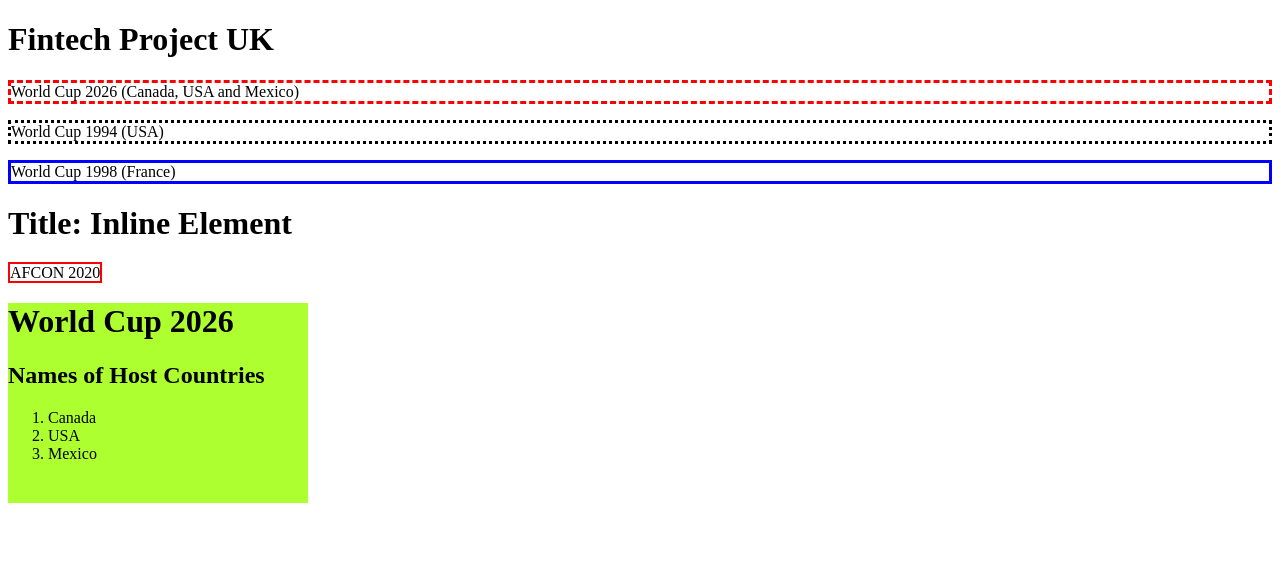
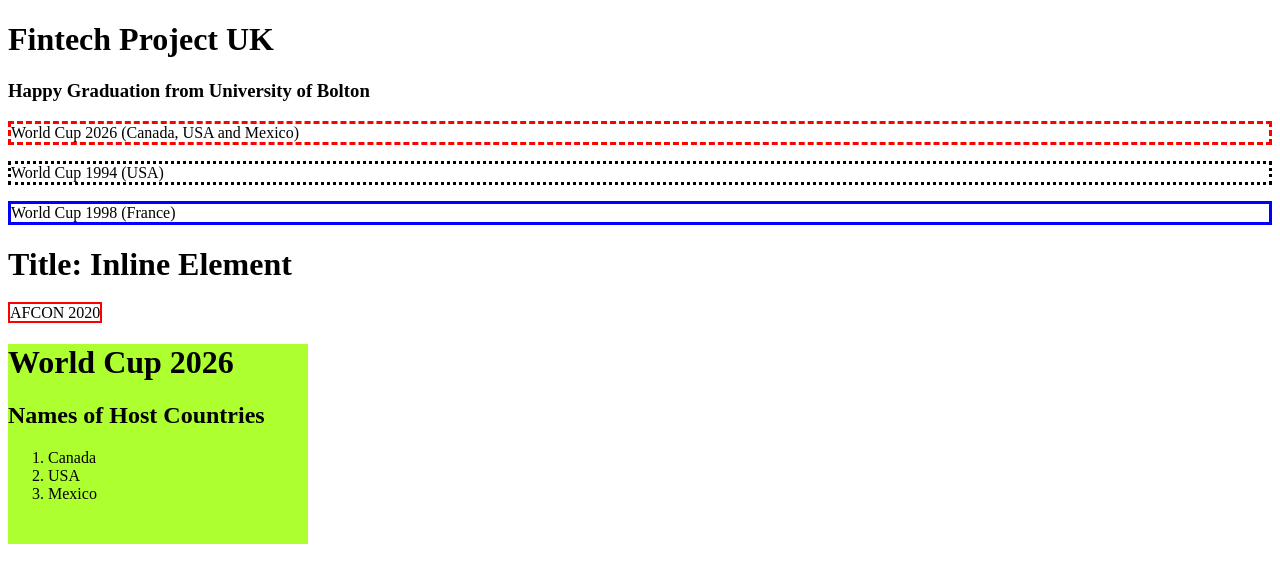
Before and after one commit to daradamidemi3/Fintech_Project, a plain HTML site: page fintech_proj/index.html in a window 1280 px wide. Drawn offline with Linux system fonts and the light colour scheme.

Commit message:
fintech version 1.0

```diff
--- a/fintech_proj/index.html
+++ b/fintech_proj/index.html
@@ -7,6 +7,7 @@
 </head>
 <body>
      <h1>Fintech Project UK</h1>
+     <h3>Happy Graduation from University of Bolton</h3>
      <p style="border: 3px dashed red;"> World Cup 2026 (Canada, USA and Mexico) </p>
      <div style="border: 3px dotted black;">World Cup 1994 (USA) </div>
      <p style="border: 3px solid blue;"> World Cup 1998 (France)</p>
```
Also changed, not shown: 1 other file.
